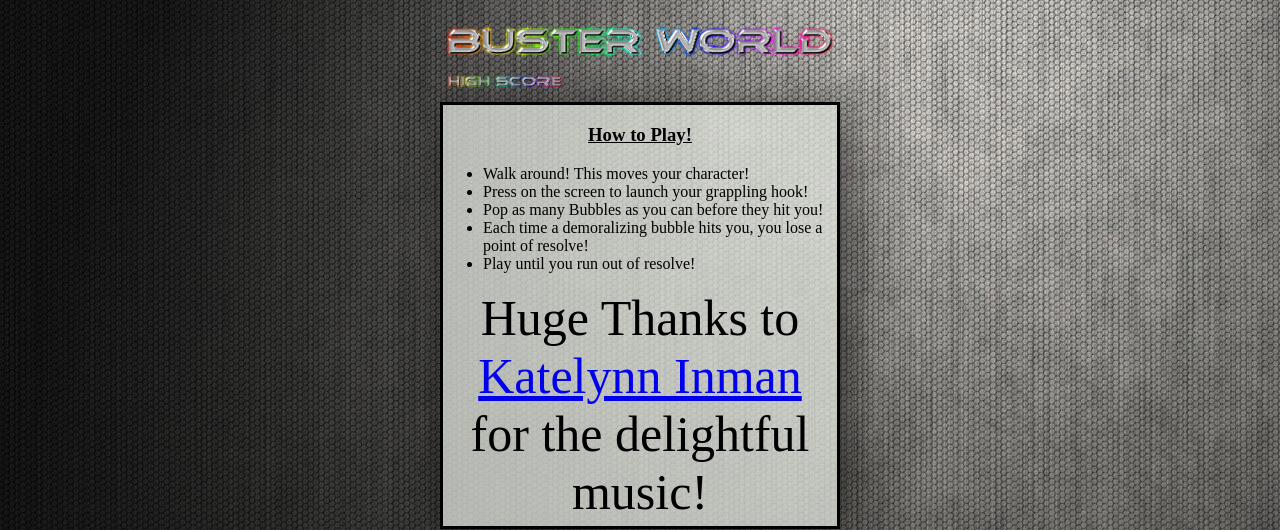
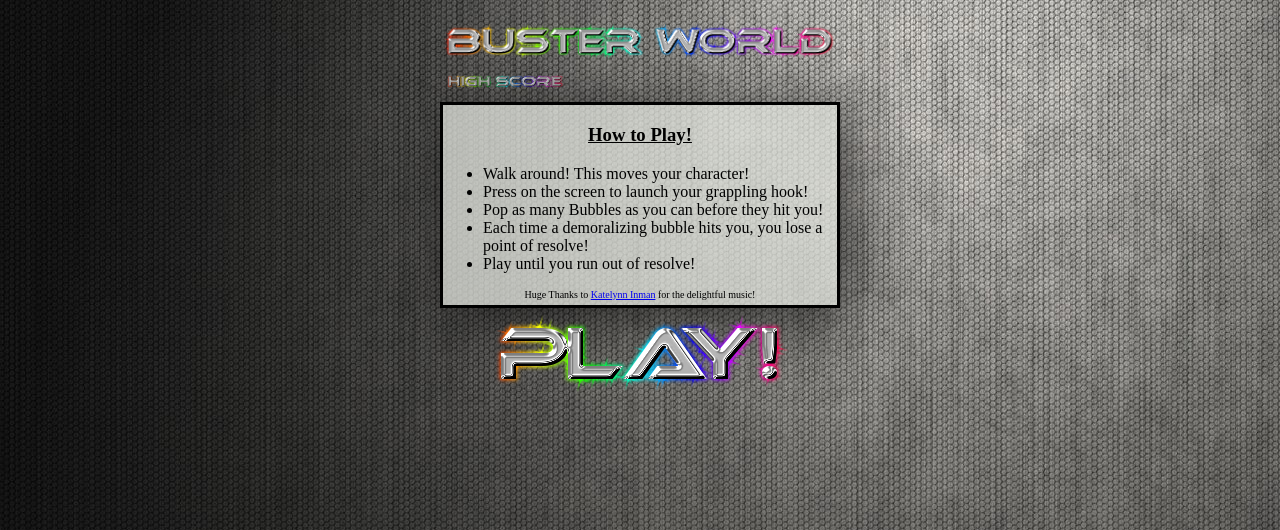
Before and after one commit to Kaylotura/buster-world, a Django app: page / in a window 1280 px wide. Shown: the top 530 px of the page. Run offline with Django 3.2, Linux system fonts and the light colour scheme.

Commit message:
fixed css class thank

```diff
--- a/busterworld/templates/busterworld/start_page.html
+++ b/busterworld/templates/busterworld/start_page.html
@@ -22,7 +22,7 @@
         <li>Each time a demoralizing bubble hits you, you lose a point of resolve!</li>
         <li>Play until you run out of resolve!</li>
       </ul>
-      <p>Huge Thanks to <a href="https://soundcloud.com/saxophlute">Katelynn Inman</a> for the delightful music!</p>
+      <p class="thank">Huge Thanks to <a href="https://soundcloud.com/saxophlute">Katelynn Inman</a> for the delightful music!</p>
     </div>
     <a href="{% url 'game'%}">
      <img src="{% static 'busterworld/images/play.png' %}">
```
